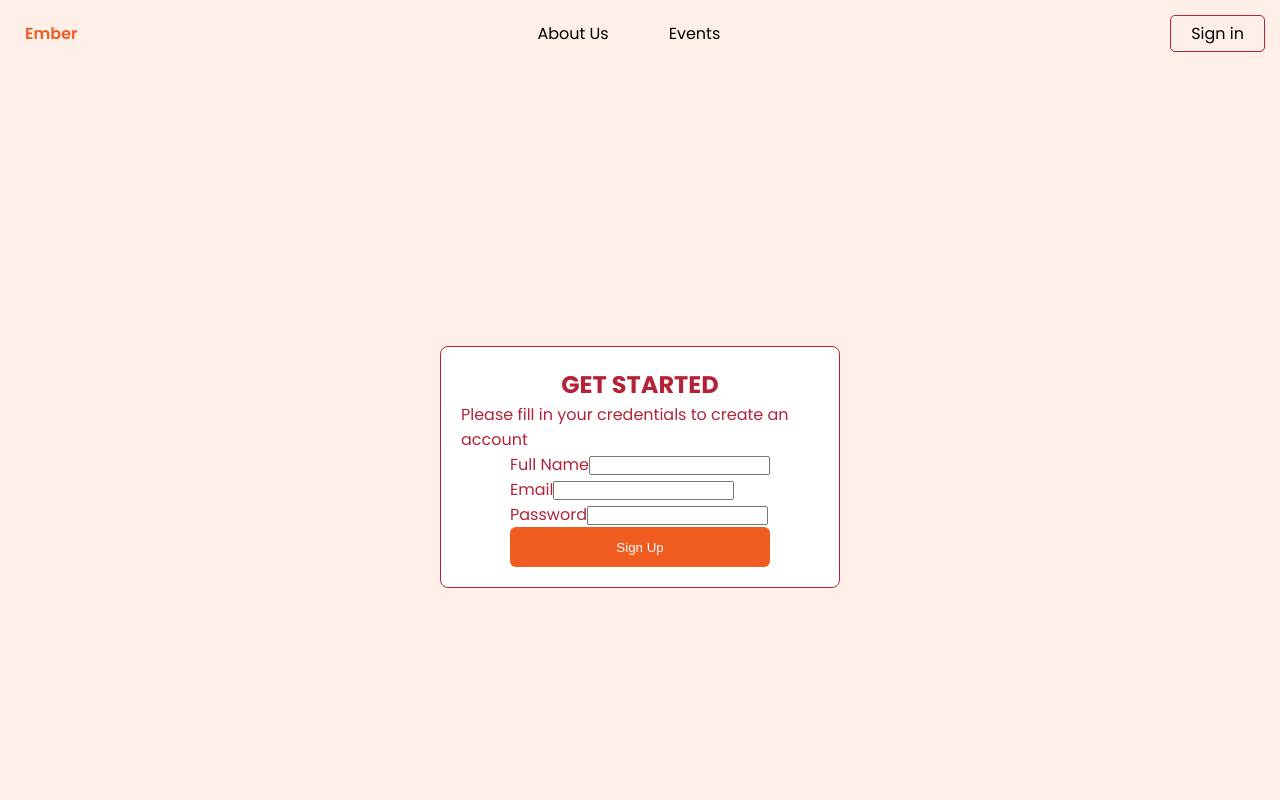
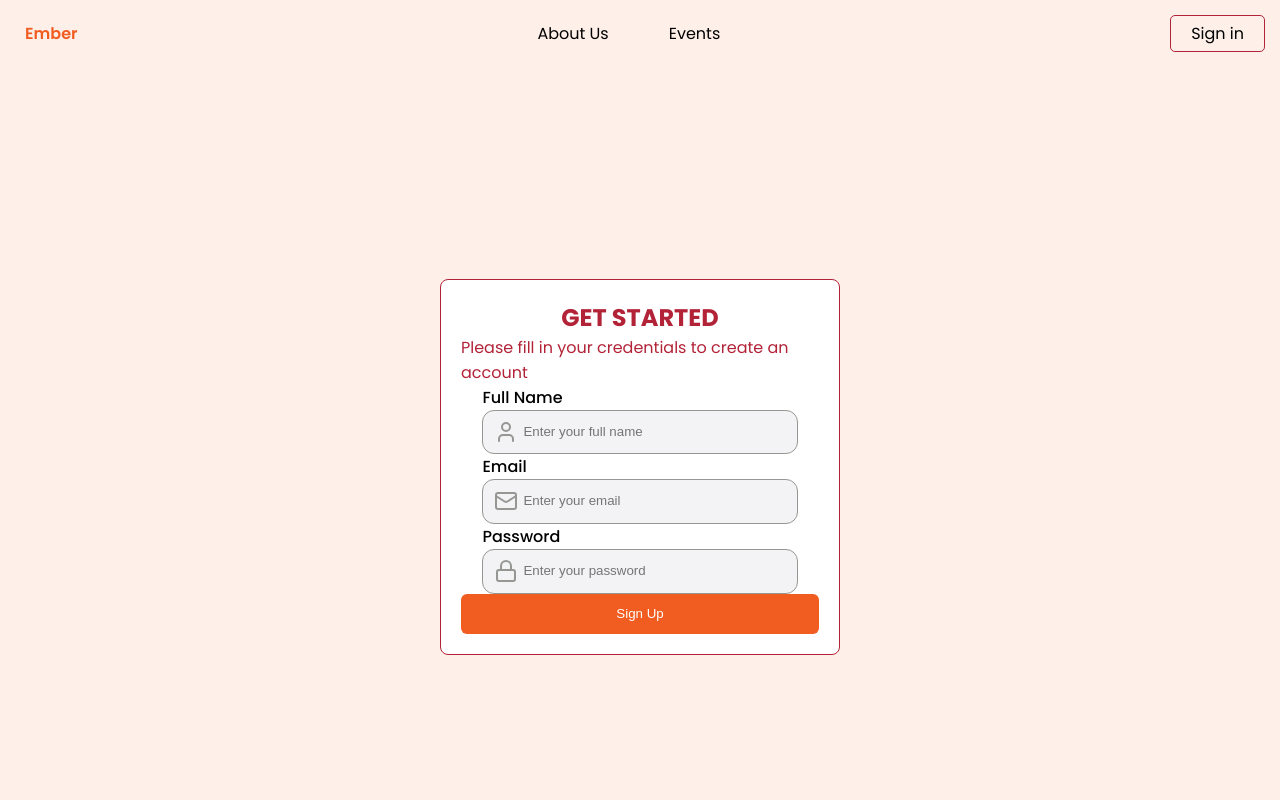
Before and after one commit to Austin-Imbastari/group4, a React (Vite) app: page /auth in a window 1280 px wide. Shown: the top 800 px of the page. Built offline with nearby package versions, Linux system fonts and the light colour scheme.

Commit message:
Add InputField component and update SignIn/SignUp forms to use it

```diff
--- /dev/null
+++ b/src/components/input_field/InputField.jsx
@@ -0,0 +1,17 @@
+import { InputFieldWrapper, Label, Input } from "./InputFieldSC";
+
+export default function InputField({
+  label,
+  type = "text",
+  name,
+  icon: Icon,
+  ...props
+}) {
+  return (
+    <InputFieldWrapper>
+      {label && <Label htmlFor={name}>{label}</Label>}
+      {Icon && <Icon className="icon" />}
+      <Input id={name} name={name} type={type} {...props} />
+    </InputFieldWrapper>
+  );
+}
--- /dev/null
+++ b/src/components/input_field/InputFieldSC.js
@@ -0,0 +1,38 @@
+import styled from "styled-components";
+
+export const InputFieldWrapper = styled.div`
+  position: relative;
+
+  .icon {
+    color: ${({ theme }) => theme.colors.accentDark};
+    position: absolute;
+    left: 12px;
+    top: 50%;
+    pointer-events: none;
+  }
+`;
+
+export const Label = styled.label`
+  margin-bottom: 0.5rem;
+  line-height: 1.25;
+  font-weight: 500;
+  color: #000;
+`;
+
+export const Input = styled.input`
+  padding: 0.75rem 1rem;
+  line-height: 1.4;
+  border: 1px solid ${({ theme }) => theme.colors.accentDark};
+  border-radius: 12px;
+  background-color: #f3f3f5;
+  appearance: none;
+  -webkit-appearance: none;
+  box-shadow: none;
+  width: 100%;
+  box-sizing: border-box;
+  padding-left: 2.5rem;
+  &:focus {
+    outline: none;
+    box-shadow: none;
+  }
+`;
--- a/src/pages/auth/AuthPageSC.js
+++ b/src/pages/auth/AuthPageSC.js
@@ -9,7 +9,6 @@ export const AuthPageWrapper = styled.div`
 
 export const AuthContainer = styled.div`
   max-width: 400px;
-  max-height: 400px;
   background-color: white;
   border: 1px solid ${(props) => props.theme.colors.primary};
   border-radius: 8px;
--- a/src/pages/auth/SignUp.jsx
+++ b/src/pages/auth/SignUp.jsx
@@ -1,4 +1,6 @@
 import Button from "../../components/button/Button";
+import InputField from "../../components/input_field/InputField";
+import { User, Mail, Lock } from "lucide-react";
 
 export default function SignUp() {
   return (
@@ -6,23 +8,26 @@ export default function SignUp() {
       <h2>GET STARTED</h2>
       <text>Please fill in your credentials to create an account</text>
       <form>
-        <label>
-          Full Name
-          <input type="text" name="username" />
-        </label>
-        <br />
-        <label>
-          Email
-          <input type="text" name="email" />
-        </label>
-        <br />
-        <label>
-          Password
-          <input type="password" name="password" />
-        </label>
-        <br />
-        <Button type="submit">Sign Up</Button>
+        <InputField
+          label="Full Name"
+          name="username"
+          placeholder="Enter your full name"
+          icon={User}
+        />
+        <InputField
+          label="Email"
+          name="email"
+          placeholder="Enter your email"
+          icon={Mail}
+        />
+        <InputField
+          label="Password"
+          name="password"
+          placeholder="Enter your password"
+          icon={Lock}
+        />
       </form>
+      <Button type="submit">Sign Up</Button>
     </>
   );
 }
```
Also changed, not shown: src/pages/auth/SignIn.jsx (+16 -11 lines).
